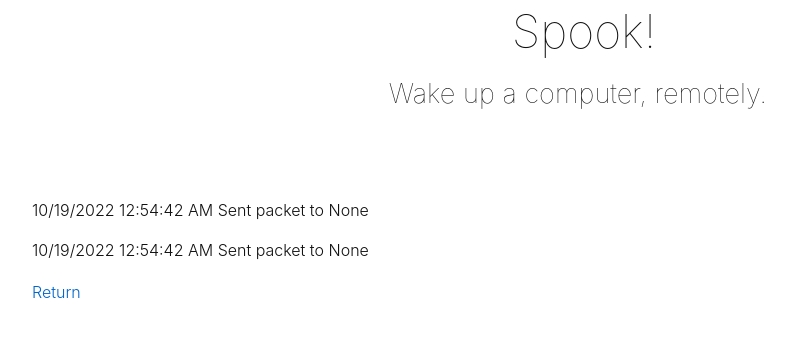
After one commit to TheBros35/spook-old, a Flask app: page /viewLog in a window 1280 px wide. The commit adds this page. Shown: the top 337 px of the page, without its empty margins (56-851 px from the left). Run offline with Flask 2, Linux system fonts and the light colour scheme; parts of the project's set-up code (start-up, migrations or seed data) failed here and were passed over; some web fonts are replaced.

Commit message:
logging now has an interface to view the file and some changes were made to it

```diff
--- a/app.py
+++ b/app.py
@@ -3,10 +3,13 @@ from wakeonlan import send_magic_packet
 import json
 import re
 import logging
+import os
 
 app = Flask(__name__)
 DB_FILE = 'db/db.json'
-logging.basicConfig(filename='spook.log', encoding='utf-8', level=logging.INFO, format='%(asctime)s %(message)s',
+LOG_FILE = 'spook.log'
+os.remove(LOG_FILE)
+logging.basicConfig(filename=LOG_FILE, encoding='utf-8', level=logging.WARNING, format='%(asctime)s %(message)s',
                     datefmt='%m/%d/%Y %I:%M:%S %p')
 
 
@@ -22,7 +25,7 @@ def index():  # put application's code here
 def send_packet():
     mac_address = request.args.get('mac_address')
     send_magic_packet(mac_address)
-    logging.info(f'Sent packet to {mac_address}')
+    logging.warning(f'Sent packet to {mac_address}')
     return redirect('/')
 
 
@@ -40,7 +43,7 @@ def add_entry():
         with open(DB_FILE, 'w') as db_file:
             json.dump(db_dict, db_file)
 
-        logging.info(f'Added new address {mac_address}')
+        logging.warning(f'Added new address {mac_address}')
         return redirect('/')
     else:
         return render_template('error_format.jinja2', mac_address=mac_address)
@@ -58,8 +61,15 @@ def remove_entry():
     with open(DB_FILE, 'w') as db_file:
         json.dump(db_dict, db_file)
 
-    logging.info(f'Deleted address {mac_address}')
+    logging.warning(f'Deleted address {mac_address}')
     return redirect('/')
+
+
+@app.route('/viewLog')
+def view_log():
+    with open(LOG_FILE) as log_file:
+        log_list = log_file.readlines()
+    return render_template('view_log.jinja2', log=log_list)
 
 
 if __name__ == '__main__':
--- a/templates/index.jinja2
+++ b/templates/index.jinja2
@@ -39,5 +39,9 @@
         </table>
     </div>
 
+    <div class="row">
+        <a class="p-button--link" href="/viewLog">View Log</a>
+    </div>
+
 </body>
 </html>
--- /dev/null
+++ b/templates/view_log.jinja2
@@ -0,0 +1,31 @@
+<!DOCTYPE html>
+<html lang="en-US">
+<head>
+    <title>Spook!</title>
+    <link rel="stylesheet" href="static/vanilla-framework-version-3.6.1.min.css" />
+    <meta name="viewport" content="width=device-width, initial-scale=1.0">
+    <link rel="apple-touch-icon" sizes="180x180" href="static/apple-touch-icon.png">
+    <link rel="icon" type="image/png" sizes="32x32" href="static/favicon-32x32.png">
+    <link rel="icon" type="image/png" sizes="16x16" href="static/favicon-16x16.png">
+    <link rel="manifest" href="static/site.webmanifest">
+</head>
+<body>
+
+    <div class="row u-align-text--center">
+        <h1>Spook!</h1>
+        <h3>Wake up a computer, remotely.</h3>
+    </div>
+    <div class="p-separator"></div>
+
+    <div class="row">
+        {% for line in log %}
+            <p>{{ line }}</p>
+        {% endfor %}
+    </div>
+
+    <div class="row">
+        <a class="p-button--link" href="/">Return</a>
+    </div>
+
+</body>
+</html>
```
